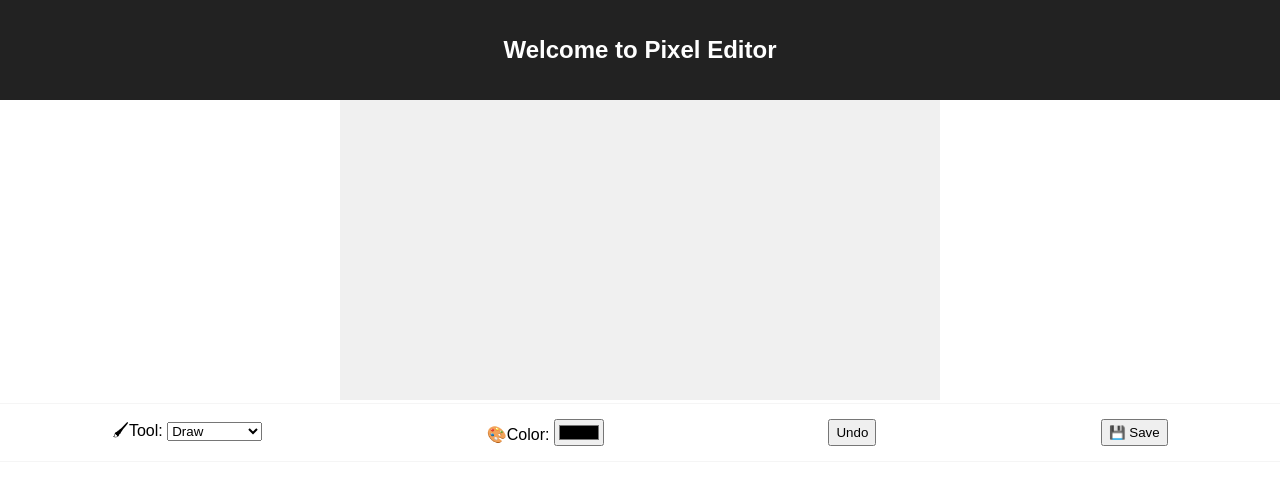
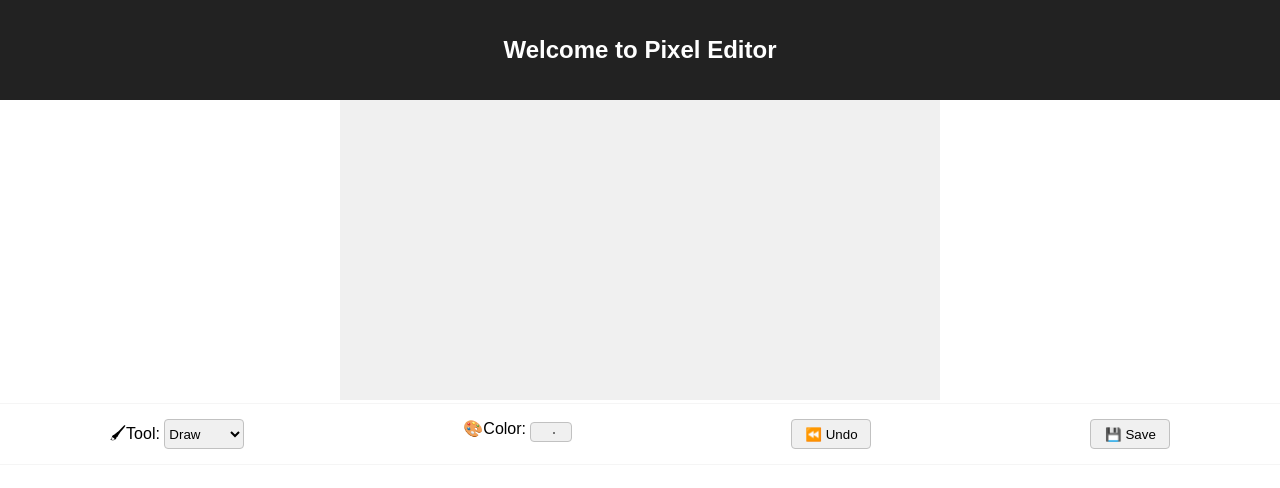
Before and after one commit to klufkin/pixel-test, a React (Create React App) app: page / in a window 1280 px wide. Shown: the top 488 px of the page. Built offline with nearby package versions, Linux system fonts and the light colour scheme.

Commit message:
button styling

```diff
--- a/src/App.css
+++ b/src/App.css
@@ -1,3 +1,22 @@
+button,
+select {
+  width: 80px;
+  padding: 0;
+  height: 30px;
+  background: #f0f0f0;
+  border-radius: 4px;
+  border: 1px solid #c1c1c1;
+}
+
+input[type='color'] {
+  width: 40px;
+  padding: 5px 20px;
+  height: 20px;
+  background: #f0f0f0;
+  border-radius: 4px;
+  border: 1px solid #c1c1c1;
+}
+
 .App {
   text-align: center;
 }
--- a/src/App.js
+++ b/src/App.js
@@ -197,7 +197,12 @@ class App extends Component {
               />
             </label>
 
-            <button onClick={this.undo}>Undo</button>
+            <button onClick={this.undo}>
+              <span role="img" aria-label="Undo">
+                ⏪
+              </span>{' '}
+              Undo
+            </button>
 
             <button onClick={this.savePicture}>
               <span role="img" aria-label="Save">
```
